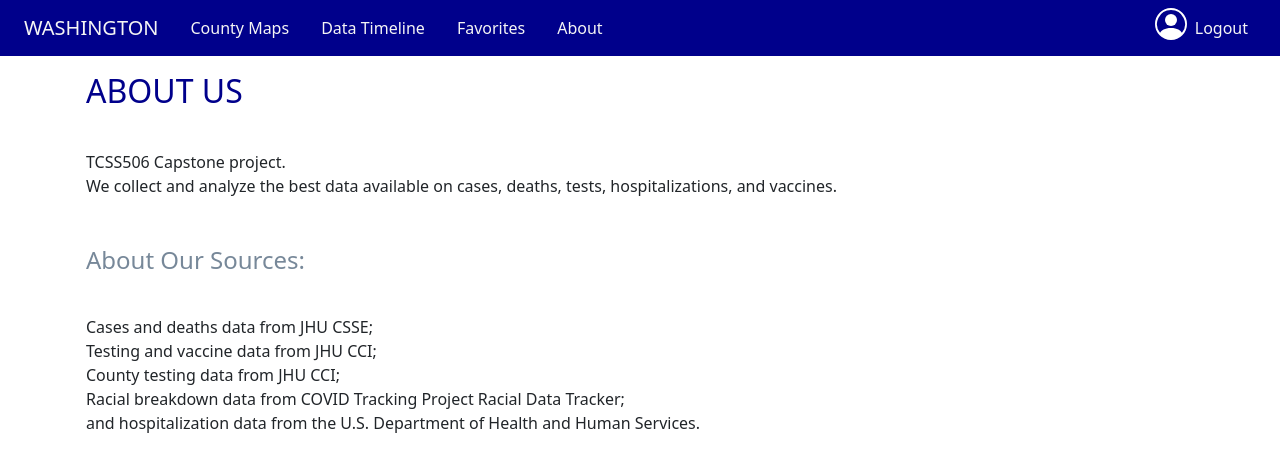
After one commit to Qibaiz/TCSS506-Capstone, a Flask app: page /about in a window 1280 px wide. The commit adds this page. Shown: the top 472 px of the page. Run offline with Flask 2, Linux system fonts and the light colour scheme; a user stored in the database is signed in.

Commit message:
added about.html

```diff
--- a/app/routes.py
+++ b/app/routes.py
@@ -7,6 +7,7 @@ from app.models import UserModel
 from app.data_for_state_overview import StateData
 from app.data_for_data_timeline import GraphData
 from app.data_for_county_maps import MapData
+from app.data_for_favorites import FavoriteData
 
 
 @app.route('/')
@@ -100,3 +101,25 @@ def county_maps():
 def county_map_daily_data():
     data = MapData()
     return data.map_daily_cases_and_deaths(request.args.get('data'))
+
+
+@app.route('/favorites')
+@login_required
+def favorites():
+    title = 'Favorites'
+    data = FavoriteData()
+    return render_template('favorites.html', title=title,
+                           data=data.get_cases_and_deaths())
+
+
+@app.route('/county_back', methods=['POST', 'GET'])
+@login_required
+def favorites_county_data():
+    data = FavoriteData()
+    return data.get_one_county_data(request.args.get('data'))
+
+
+@app.route('/about')
+@login_required
+def about():
+    return render_template('about.html')
--- /dev/null
+++ b/app/templates/about.html
@@ -0,0 +1,42 @@
+{% extends 'base.html' %}
+
+{% block app_content %}
+
+
+    <div class="container p-3">
+        <div class="row">
+            <div class="col-md-3">
+                <h2 class="fw-light" style="color: darkblue">ABOUT US</h2>
+            </div>
+        </div>
+    </div>
+
+    <div class="container p-3">
+        <p>
+            TCSS506 Capstone project. <br>
+            We collect and analyze the best data available on cases, deaths, tests, hospitalizations, and vaccines.
+        </p>
+    </div>
+
+
+    <div class="container p-3">
+        <div class="row">
+            <div class="col-md-3">
+                <h4 class="fw-light" style="color: lightslategrey">About Our Sources:</h4>
+            </div>
+        </div>
+    </div>
+
+
+    <div class="container p-3">
+    <p>
+        Cases and deaths data from JHU CSSE;  <br>
+        Testing and vaccine data from JHU CCI; <br>
+        County testing data from JHU CCI; <br>
+        Racial breakdown data from  COVID Tracking Project Racial Data Tracker; <br>
+        and hospitalization data from the U.S. Department of Health and Human Services. <br>
+    </p>
+    </div>
+
+
+{% endblock %}
--- a/app/templates/county_maps.html
+++ b/app/templates/county_maps.html
@@ -35,7 +35,7 @@
                     <div class="row">
                         <div class="col-md-12">
                             <p style="color: lightslategrey">
-                                This tool shows key county-level COVID-19 daily cases and testing data. <br>
+                                This tool shows key county-level COVID-19 daily cases and testing data.
                                 COVID-19 data points can be chosen from the drop down menu below
                             </p>
                         </div>
--- a/app/templates/navbar.html
+++ b/app/templates/navbar.html
@@ -13,11 +13,11 @@
           <a class="nav-link px-3" href="{{url_for('data_timeline')}}" style="color:whitesmoke">Data Timeline</a>
         </li>
         <li class="nav-item">
-          <a class="nav-link px-3" href="#" style="color:whitesmoke">Favorites</a>
+          <a class="nav-link px-3" href="{{ url_for('favorites') }}" style="color:whitesmoke">Favorites</a>
         </li>
 
         <li class="nav-item">
-          <a class="nav-link px-3" href="#" style="color:whitesmoke">About</a>
+          <a class="nav-link px-3" href="{{ url_for('about') }}" style="color:whitesmoke">About</a>
         </li>
 
       </ul>
```
Also changed, not shown: app/data_for_favorites.py (added, +34 -0 lines), app/data_jhu_csse.py (+14 -0 lines), app/templates/favorites.html (added, +71 -0 lines).
